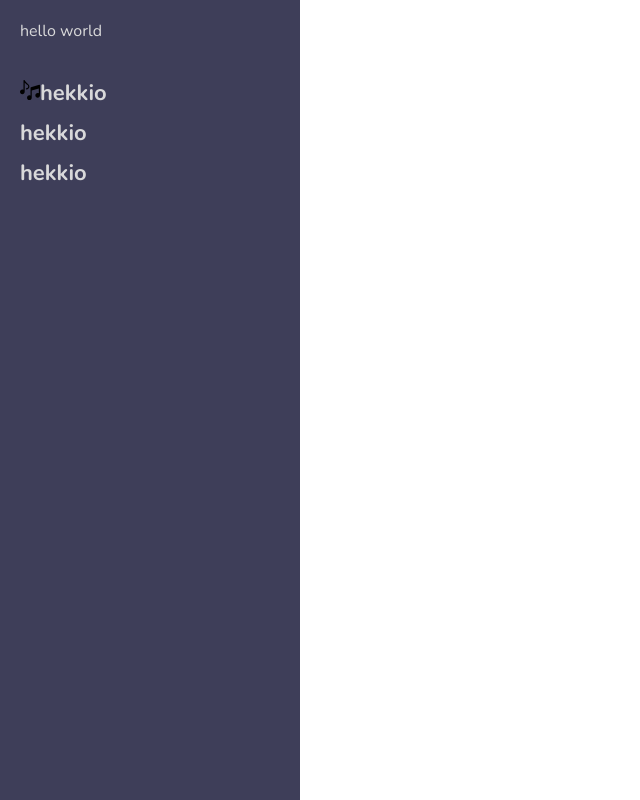
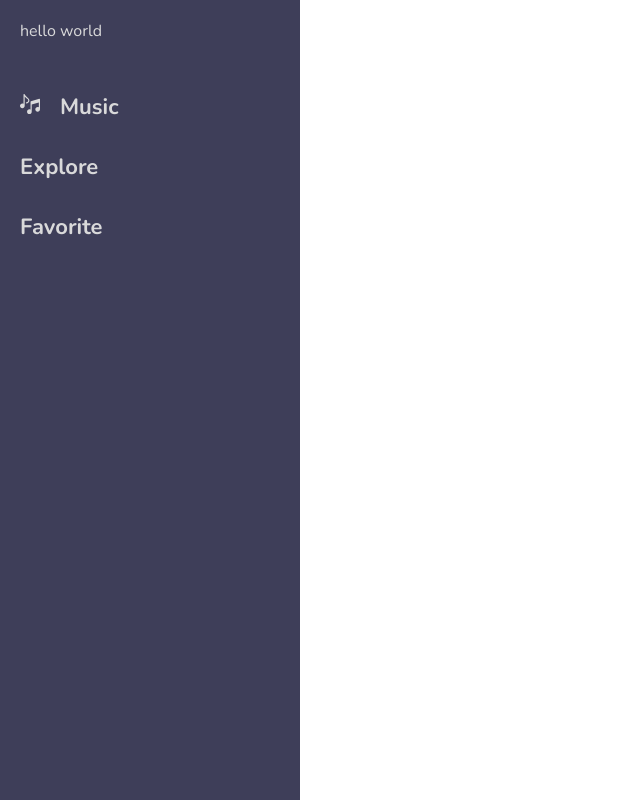
Before and after one commit to akpante3/Music-Player, a React (Create React App) app: page / in a window 1280 px wide. Shown: the whole page, without its empty margins (0-640 px from the left). Built offline with nearby package versions, Linux system fonts and the light colour scheme.

Commit message:
music icon

```diff
--- a/src/App.css
+++ b/src/App.css
@@ -1,7 +1,9 @@
 .App {
   text-align: center;
 }
-
+svg:hover {
+  fill: red;
+}
 .App-logo {
   height: 40vmin;
   pointer-events: none;
@@ -10,6 +12,7 @@
 @media (prefers-reduced-motion: no-preference) {
   .App-logo {
     animation: App-logo-spin infinite 20s linear;
+    fill: initial
   }
 }
 
--- a/src/components/sidebar.jsx
+++ b/src/components/sidebar.jsx
@@ -1,6 +1,8 @@
 import React from 'react';
 import styled from 'styled-components'
 import { sidebarBg } from '../style/color'
+import {ReactComponent as MusicIcon} from '../icons/music.svg';
+import '../App.css'
 
 const Sidebar = () => {
 
@@ -19,22 +21,24 @@ const Sidebar = () => {
     list-style: none;
     padding: 0px;
     li {
-      margin: 10px 0px;
+      margin: 30px 0px;
       padding: 0px 20px 0px 20px;
       font-weight: 700;
       font-size: 22px;
       cursor: pointer;
-      transition: 1s;
       border-left: 2px solid none;
-
-      img {
+        .icon {
+            margin-right: 20px;
+            fill: #d9d9da;
             width: 20px;
             height: 20px;
-          fill: white;
         }
         :hover {
             color: #40b1e1;
             border-left: 2px solid #40b1e1;
+            .icon {
+                fill: #40b1e1;
+            }
         }
         :first-of-type {
             border-top: none;
@@ -51,9 +55,9 @@ const Sidebar = () => {
         </AsideLogo>
         <AsideHeaders>
             <ul>
-                <li><img src={require('../icons/music.svg')}></img>hekkio</li>
-                <li>hekkio</li>
-                <li>hekkio</li>
+                <li><MusicIcon className={['icon', 'music-icon'].join(' ')}></MusicIcon>Music</li>
+                <li>Explore</li>
+                <li>Favorite</li>
             </ul>
         </AsideHeaders>
     </Aside>
```
Also changed, not shown: src/icons/music_icon.png (added). Lines whose indentation alone changed are shown as unchanged.
